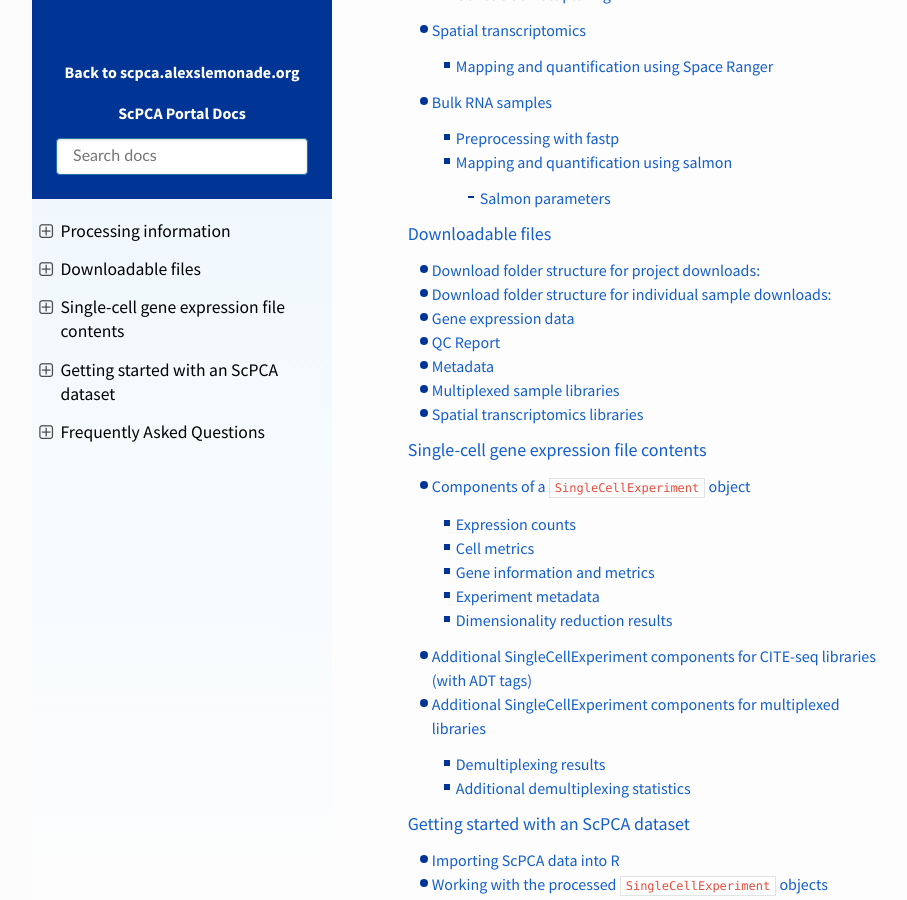
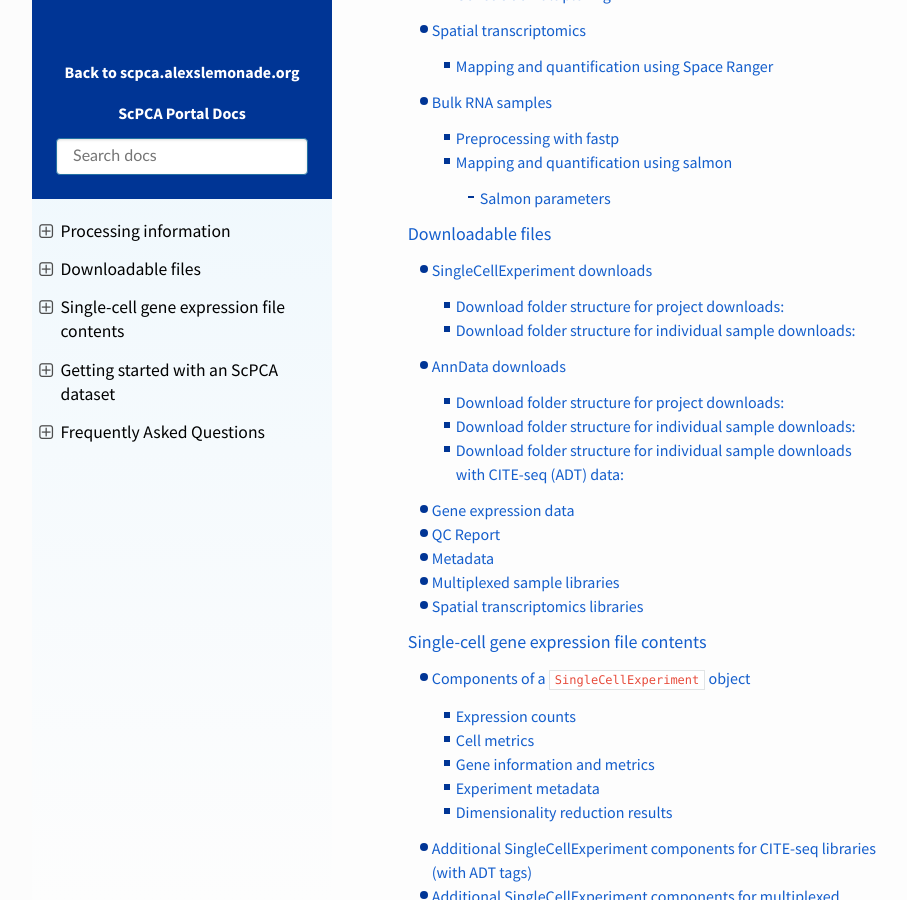
Before and after one commit to DongzeHE/scpca-docs, a Sphinx documentation site: the page built from docs/index.md, in a window 1280 px wide and 900 px high, scrolled down 832 px. Shown: the whole window, without its empty margins (158-1065 px from the left). Built offline with Sphinx 7.4.7 and the Read the Docs theme 2.0.0, drawn with Linux system fonts in a browser that asks for light colours; some of the changed lines change nothing that is shown.

Commit message:
add anndata to download section

```diff
--- a/docs/download_files.md
+++ b/docs/download_files.md
@@ -2,55 +2,75 @@
 
 The ScPCA Portal download packages include gene expression data, a QC report, and associated metadata for each processed sample.
 These files are delivered as a zip file.
+Gene expression data is available as either [`SingleCellExperiment` objects (`.rds` files)](#singlecellexperiment-downloads) or [`AnnData` objects (`.hdf5` files)](#anndata-downloads).
 
 For all downloads, sample folders (indicated by the `SCPCS` prefix) contain the files for all libraries (`SCPCL` prefix) derived from that biological sample.
 Most samples only have one library that has been sequenced.
 For [multiplexed sample libraries](#multiplexed-sample-libraries), the sample folder name will be an underscore-separated list of all samples found in the library files that the folder contains.
+Note that multiplexed sample libraries are only available as `SingleCellExperiment` objects, and are not available as `AnnData` objects.
 
 See the {ref}`FAQ section about samples and libraries <faq:What is the difference between samples and libraries?>` for more information.
 
-The files associated with each library are (example shown for a library with ID `SCPCL000000`):
-- An unfiltered counts file: `SCPCL000000_unfiltered.rds`,
-- A filtered counts file: `SCPCL000000_filtered.rds`,
-- A processed counts file: `SCPCL000000_processed.rds`,
+The files shown below will be included with each library (example shown for a library with ID `SCPCL000000`):
+- An unfiltered counts file: `SCPCL000000_unfiltered.rds` or `SCPCL00000_unfiltered_rna.hdf5`,
+- A filtered counts file: `SCPCL000000_filtered.rds` or `SCPCL00000_filtered_rna.hdf5`,
+- A processed counts file: `SCPCL000000_processed.rds` or `SCPCL00000_processed_rna.hdf5`,
 - A quality control report: `SCPCL000000_qc.html`,
 
 Every download also includes a single `single_cell_metadata.tsv` file containing metadata for all libraries included in the download.
 
-The folder structure within the zip file is determined by whether individual samples or all samples associated with a project are selected for download.
-
-## Download folder structure for project downloads:
-![project download folder](images/project-download-folder.png)
-
-If a project contains bulk RNA-seq data, two tab-separated value files, `bulk_quant.tsv` and `bulk_metadata.tsv`, will be included in the download.
+If downloading a project containing bulk RNA-seq data, two tab-separated value files, `bulk_quant.tsv` and `bulk_metadata.tsv`, will be included in the project download.
 The `bulk_quant.tsv` file contains a gene by sample matrix (each row a gene, each column a sample) containing raw gene expression counts quantified by Salmon.
 The `bulk_metadata.tsv` file contains associated metadata for all samples with bulk RNA-seq data.
 
 See also {ref}`processing bulk RNA samples <processing_information:Bulk RNA samples>`.
 
-## Download folder structure for individual sample downloads:
+The folder structure within the zip file is determined by whether individual samples or all samples associated with a project are selected for download.
+
+## SingleCellExperiment downloads
+
+### Download folder structure for project downloads:
+![project download folder](images/project-download-folder.png)
+
+### Download folder structure for individual sample downloads:
 ![sample download folder](images/sample-download-folder.png)
 
 Note that if a sample selected for download contains a spatial transcriptomics library, the files included will be different than pictured above.
 See the [description of the Spatial transcriptomics output section below](#spatial-transcriptomics-libraries).
 
+## AnnData downloads
+
+### Download folder structure for project downloads:
+To do: insert project download image
+
+### Download folder structure for individual sample downloads:
+To do: insert sample download image
+
+Note that if a sample selected for download contains a spatial transcriptomics library, the files included will be different than pictured above.
+See the [description of the Spatial transcriptomics output section below](#spatial-transcriptomics-libraries).
+
+### Download folder structure for individual sample downloads with CITE-seq (ADT) data:
+To do: insert sample download with CITE-seq image
+
+If downloading a sample that contains a CITE-seq library as an `AnnData` object (`hdf5` file), the quantified CITE-seq expression data is included as a separate file.
+
 ## Gene expression data
 
-Single-cell or single-nuclei gene expression data is provided in three forms - as an unfiltered counts file, a filtered counts file, and a processed counts file.
+Single-cell or single-nuclei gene expression data is provided as either [`SingleCellExperiment` objects (`.rds` files)](http://bioconductor.org/books/3.13/OSCA.intro/the-singlecellexperiment-class.html) or [`AnnData` objects (`.hdf5` files)](https://anndata.readthedocs.io/en/latest/index.html).
+Three files will be provided for each library included in the download - an unfiltered counts file, a filtered counts file, and a processed counts file.
 
-The unfiltered counts file, `SCPCL000000_unfiltered.rds`, is an RDS file containing a [`SingleCellExperiment` object](http://bioconductor.org/books/3.13/OSCA.intro/the-singlecellexperiment-class.html).
-Within the `SingleCellExperiment` object is the counts matrix, where the rows correspond to genes or features and the columns correspond to cell barcodes.
+The unfiltered counts file, `SCPCL000000_unfiltered.rds` or `SCPCL000000_unfiltered_rna.hdf5`, contains the counts matrix, where the rows correspond to genes or features and the columns correspond to cell barcodes.
 Here, all potential cell barcodes that are identified after running {ref}`alevin-fry <processing_information:mapping and quantification using alevin-fry>` are included in the counts matrix.
 The object also includes summary statistics for each cell barcode and gene, as well as metadata about that particular library, such as the reference index and software versions used for mapping and quantification.
 
-The filtered counts file, `SCPCL000000_filtered.rds` is also an RDS file containing a `SingleCellExperiment` object with the same structure as above.
+The filtered counts file, `SCPCL000000_filtered.rds` or `SCPCL000000_filtered_rna.hdf5` contains a counts matrix with the same structure as above.
 The cells in this file are those that remain after filtering using {ref}`emptyDrops <processing_information:filtering cells>`.
 As a result, this file only contains cell barcodes that are likely to correspond to true cells.
 
-The processed counts file, `SCPCL000000_processed.rds` is an RDS file containing a `SingleCellExperiment` object containing both the raw and normalized counts matrices.
+The processed counts file, `SCPCL000000_processed.rds` or `SCPCL000000_filtered_rna.hdf5`, contains both the raw and normalized counts matrices.
 The filtered counts file is further filtered to remove low quality cells, such as those with a low number of genes detected or high mitochondrial content.
 This file contains the raw and normalized counts data for cell barcodes that have passed both levels of filtering.
-In addition to the counts matrices, the `SingleCellExperiment` object stored in the file includes the results of dimensionality reduction using both principal component analysis (PCA) and UMAP.
+In addition to the counts matrices, the `SingleCellExperiment` or `AnnData` object stored in the file includes the results of dimensionality reduction using both principal component analysis (PCA) and UMAP.
 
 See {ref}`Single-cell gene expression file contents <sce_file_contents:Single-cell gene expression file contents>` for more information about the contents of the `SingleCellExperiment` objects and the included statistics and metadata.
 See also {ref}`Using the provided RDS files in R <faq:how do i use the provided RDS files in r?>`.
@@ -91,6 +111,7 @@
 ## Multiplexed sample libraries
 
 For libraries where multiple biological samples were combined via cellhashing or similar technology (see the {ref}`FAQ section about multiplexed samples <faq:What is a multiplexed sample?>`), the organization of the downloaded files and metadata is slightly different.
+Note that multiplexed sample libraries are only available as `SingleCellExperiment` objects, and are not available as `AnnData` objects.
 
 For project downloads, the counts and QC files will be organized by the _set_ of samples that comprise each library, rather than in individual sample folders.
 These sample set folders are named with an underscore-separated list of the sample ids for the libraries within, _e.g._, `SCPCS999990_SCPCS999991_SCPCS999992`.
```
